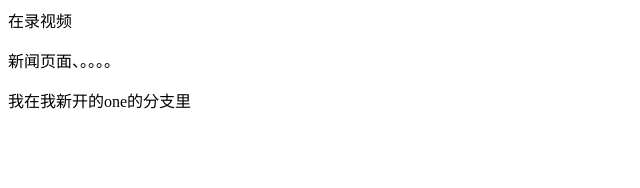
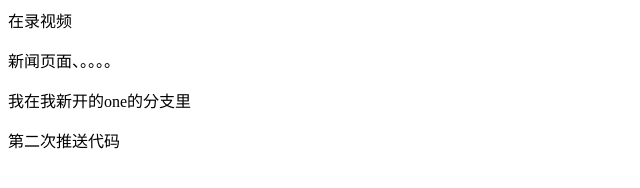
Before and after one commit to A-OM/Guocan, a plain HTML site: page new.html in a window 1280 px wide. Shown: the whole page, without its empty margins (0-640 px from the left). Drawn offline with Linux system fonts and the light colour scheme.

Commit message:
new.html  wohuanzaidenni

```diff
--- a/new.html
+++ b/new.html
@@ -10,6 +10,7 @@
     <div class="wrap">在录视频</div>
     <p>新闻页面、。。。。</p>
     <p>我在我新开的one的分支里</p>
+    <p>第二次推送代码</p>
 </body>
 
 </html>
```
